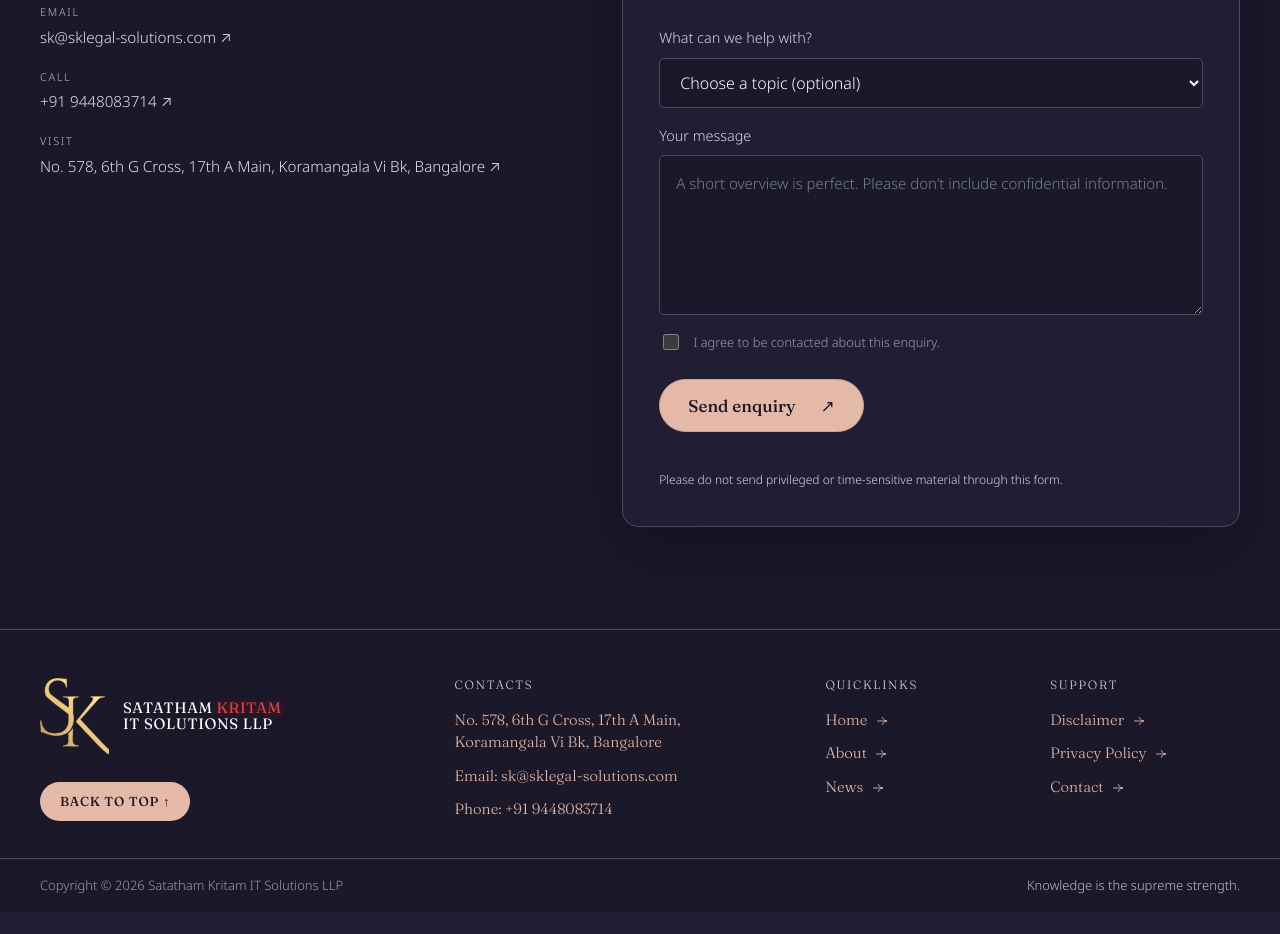
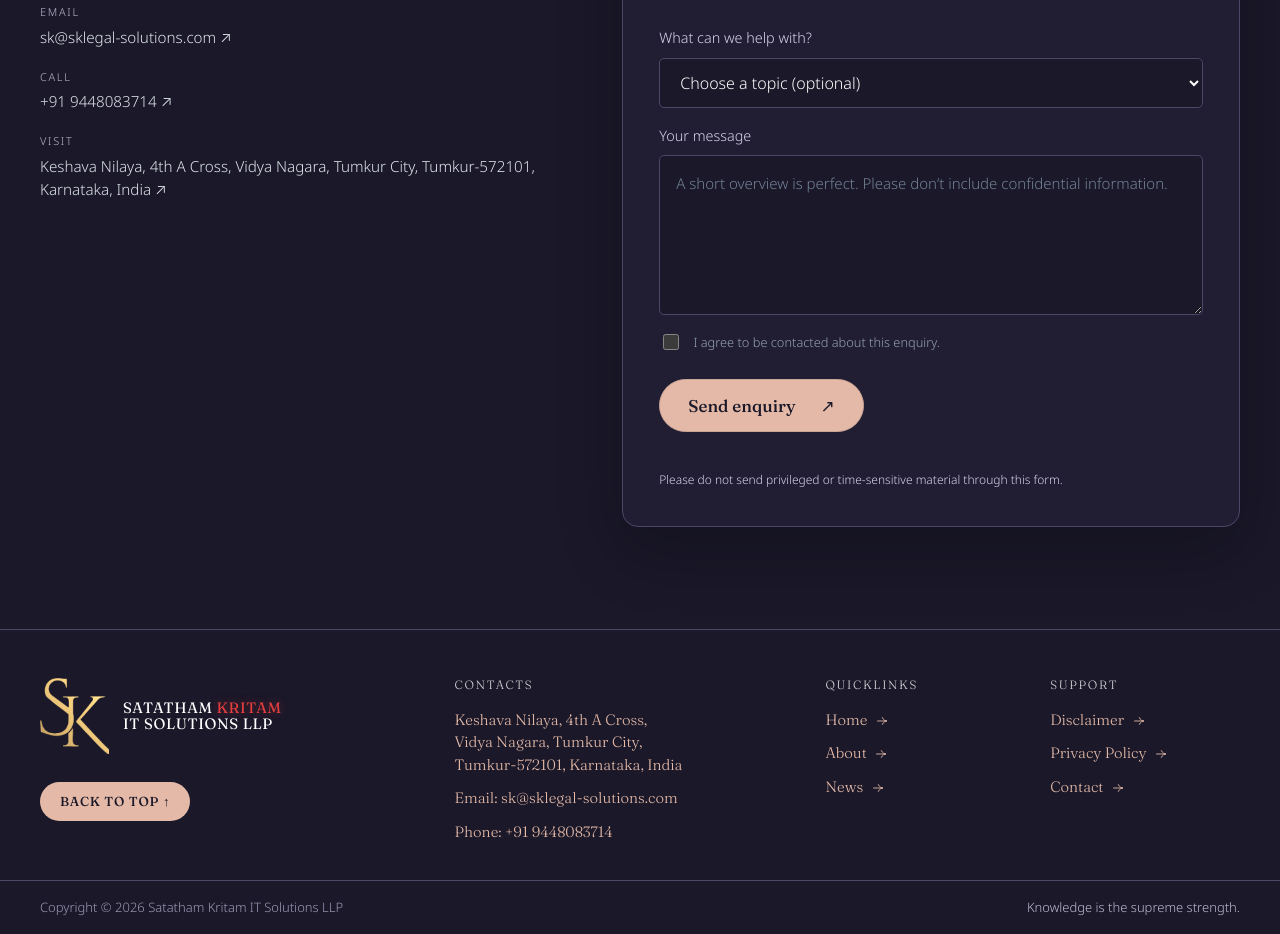
Before and after one commit to vishruthasrinivas0905/skitstech_main, a website: page public/contact.html in a window 1280 px wide. Shown: the part 1000-1934 px from the top of the page. Before the commit the page ends 1912 px from the top, so only its background shows below. Drawn offline with Linux system fonts and the light colour scheme.

Commit message:
Address Update

```diff
--- a/public/contact.html
+++ b/public/contact.html
@@ -113,9 +113,8 @@
                     <div class="contact-details"><a
                             href="mailto:sk@sklegal-solutions.com"><span>EMAIL</span>sk@sklegal-solutions.com ↗</a><a
                             href="tel:+919448083714"><span>CALL</span>+91 9448083714 ↗</a><a
-                            href="https://www.google.com/maps/search/?api=1&amp;query=No.+578%2C+6th+G+Cross%2C+17th+A+Main%2C+Koramangala+Vi+Bk%2C+Bangalore"
-                            target="_blank" rel="noopener"><span>VISIT</span>No. 578, 6th G Cross, 17th A Main,
-                            Koramangala Vi Bk, Bangalore ↗</a></div>
+                            href="https://www.google.com/maps/search/?api=1&amp;query=Keshava+Nilaya%2C+4th+A+Cross%2C+Vidya+Nagara%2C+Tumkur+City%2C+Tumkur-572101%2C+Karnataka%2C+India"
+                            target="_blank" rel="noopener"><span>VISIT</span>Keshava Nilaya, 4th A Cross, Vidya Nagara, Tumkur City, Tumkur-572101, Karnataka, India ↗</a></div>
                 </div>
                 <form id="contactForm" class="contact-form reveal">
                     <div class="form-top"><span>CONTACT / 01</span><span>WE’LL BE IN TOUCH</span></div><label>Your
@@ -155,9 +154,8 @@
             </div>
             <div class="fm-col fc-col">
                 <h3>Contacts</h3><a
-                    href="https://www.google.com/maps/search/?api=1&amp;query=No.+578%2C+6th+G+Cross%2C+17th+A+Main%2C+Koramangala+Vi+Bk%2C+Bangalore"
-                    target="_blank" rel="noopener">No. 578, 6th G Cross, 17th A Main,<br />Koramangala Vi Bk,
-                    Bangalore</a><a href="mailto:sk@sklegal-solutions.com">Email: sk@sklegal-solutions.com</a><a
+                    href="https://www.google.com/maps/search/?api=1&amp;query=Keshava+Nilaya%2C+4th+A+Cross%2C+Vidya+Nagara%2C+Tumkur+City%2C+Tumkur-572101%2C+Karnataka%2C+India"
+                    target="_blank" rel="noopener">Keshava Nilaya, 4th A Cross,<br />Vidya Nagara, Tumkur City,<br />Tumkur-572101, Karnataka, India</a><a href="mailto:sk@sklegal-solutions.com">Email: sk@sklegal-solutions.com</a><a
                     href="tel:+919448083714">Phone: +91 9448083714</a>
             </div>
             <div class="fm-col">
```
Also changed, not shown: public/about.html (+2 -3 lines), public/brand-protection.html (+2 -3 lines), public/data-protection-privacy.html (+2 -3 lines), public/index.html (+2 -2 lines), public/innovation-ip-protection.html (+2 -3 lines), public/ip-tools.html (+2 -3 lines), public/licensing-monetization.html (+2 -3 lines), public/litigation-adr.html (+2 -3 lines), public/mergers-acquisitions.html (+2 -3 lines), public/news.html (+2 -3 lines), public/other-allied-services.html (+2 -3 lines), public/services.html (+2 -2 lines), public/team.html (+2 -3 lines), public/wiser.html (+2 -3 lines).
